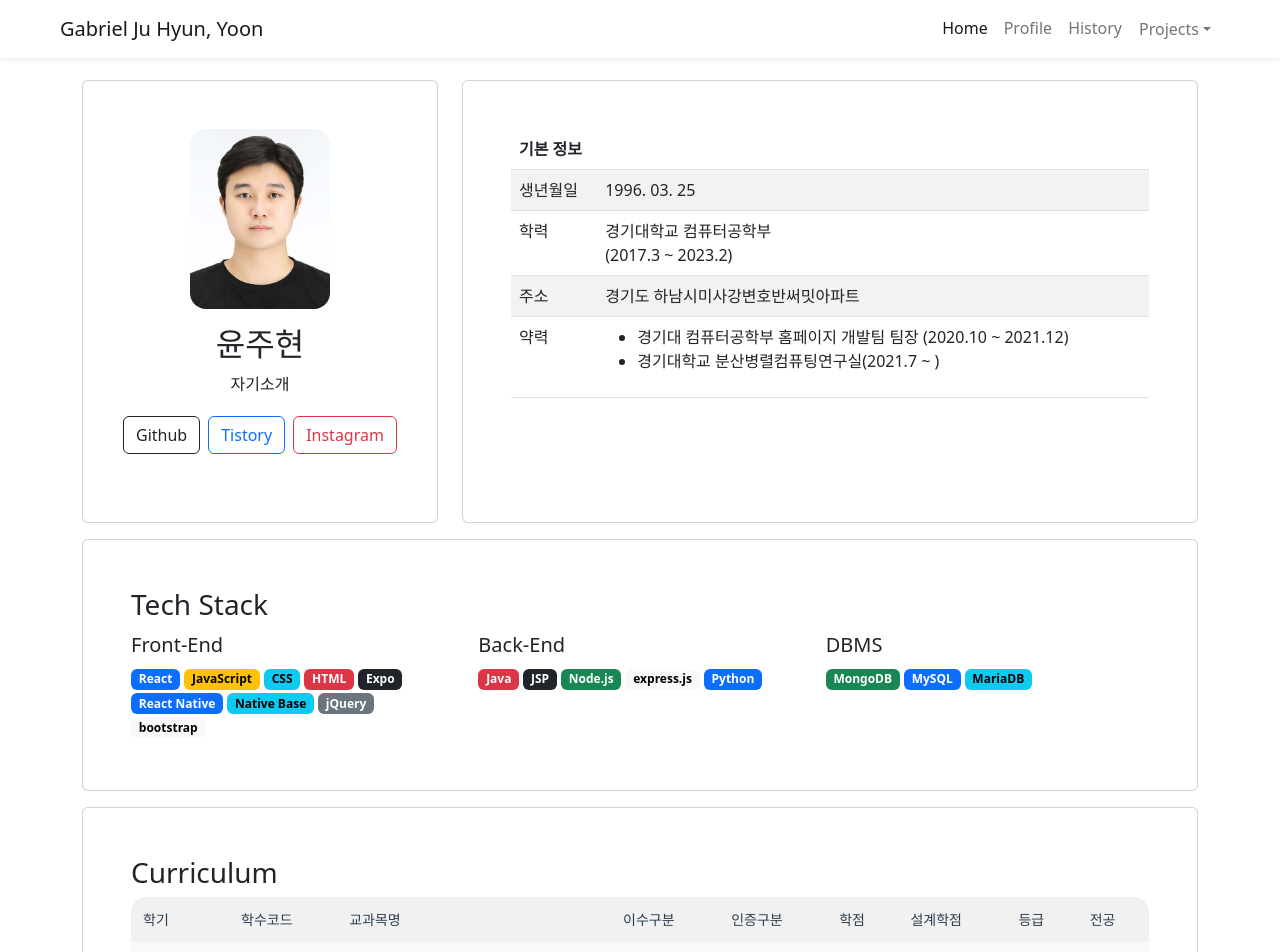
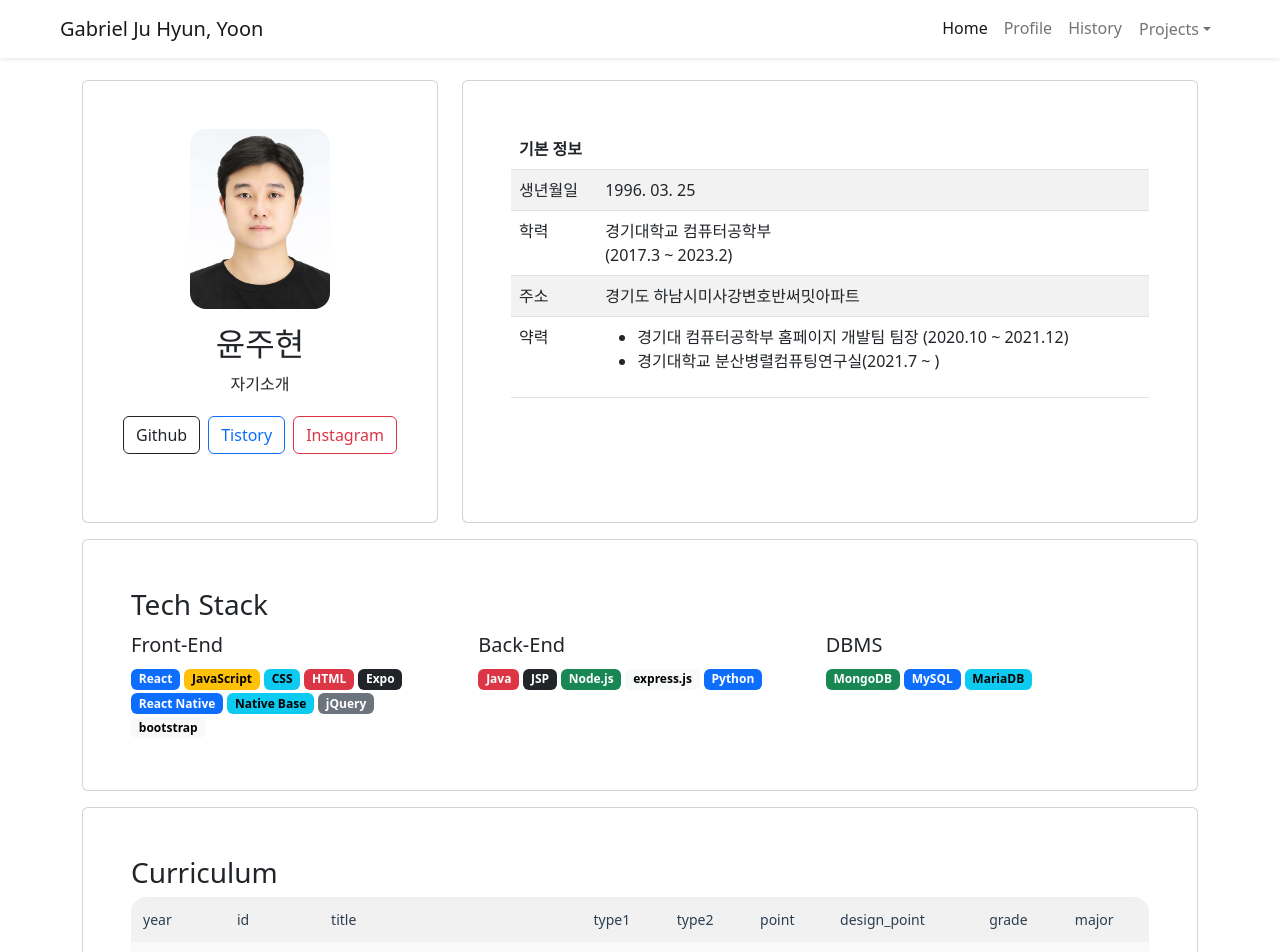
Before and after one commit to gabrielyoon7/gabrielyoon7, a React (Create React App) app: page /gabrielyoon7/profile in a window 1280 px wide. Shown: the top 952 px of the page. Built offline with nearby package versions, Linux system fonts and the light colour scheme.

Commit message:
table을 모듈화 하는중

```diff
--- a/src/component/Table/index.jsx
+++ b/src/component/Table/index.jsx
@@ -13,7 +13,8 @@ const Table = ({ data, rowsPerPage }) => {
       <table className={styles.table}>
         <thead className={styles.tableRowHeader}>
           <tr>
-            <th className={styles.tableHeader}>학기</th>
+            {Object.keys(data[0]).map((el) => (<th key={Math.random()} className={styles.tableHeader}>{el}</th>))}
+            {/* <th className={styles.tableHeader}>학기</th>
             <th className={styles.tableHeader}>학수코드</th>
             <th className={styles.tableHeader}>교과목명</th>
             <th className={styles.tableHeader}>이수구분</th>
@@ -21,7 +22,7 @@ const Table = ({ data, rowsPerPage }) => {
             <th className={styles.tableHeader}>학점</th>
             <th className={styles.tableHeader}>설계학점</th>
             <th className={styles.tableHeader}>등급</th>
-            <th className={styles.tableHeader}>전공</th>
+            <th className={styles.tableHeader}>전공</th> */}
           </tr>
         </thead>
         <tbody>
```
